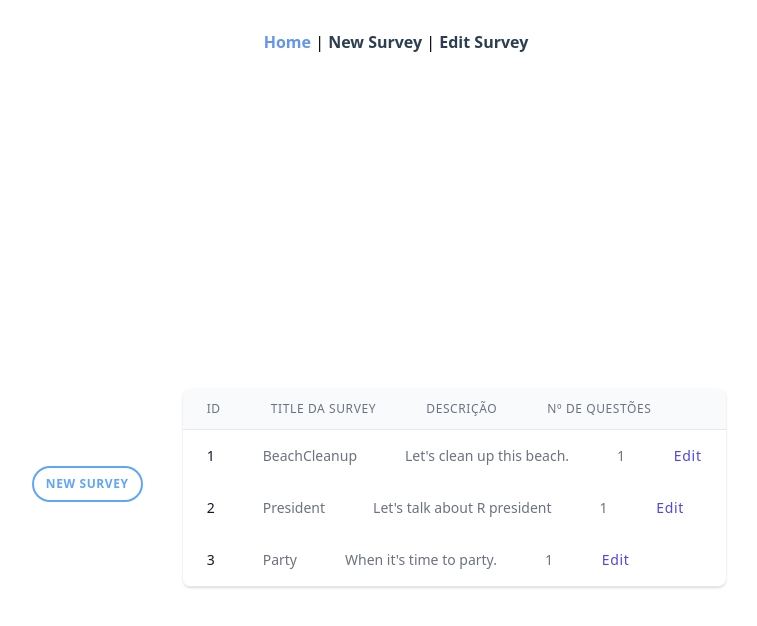
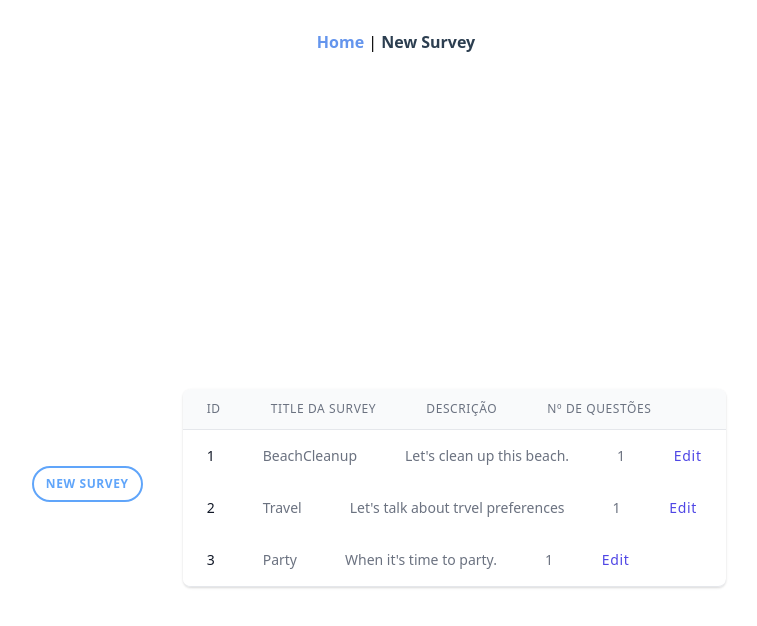
Before and after one commit to rogerhideo/testeSurvey, a Vue app: page / in a window 1280 px wide. Shown: the top 626 px of the page, without its empty margins (244-1001 px from the left). Built offline with nearby package versions, Linux system fonts and the light colour scheme.

Commit message:
21-02-2021

```diff
--- a/src/App.vue
+++ b/src/App.vue
@@ -3,8 +3,7 @@
     <div class="flex  items-center justify-center">
       <div id="nav">
         <router-link to="/">Home</router-link> |
-        <router-link to="/newsurvey">New Survey</router-link> |
-        <router-link to="/editsurvey">Edit Survey</router-link>
+        <router-link to="/newsurvey">New Survey</router-link>
       </div>
     </div>
 
--- a/src/components/surveys/checkBox.vue
+++ b/src/components/surveys/checkBox.vue
@@ -67,7 +67,7 @@
         props: {
             value: {
                 required: false,
-                type: Object,
+                type: Array,
                 default: null
             }
         },
--- a/src/components/surveys/listaSuspensa.vue
+++ b/src/components/surveys/listaSuspensa.vue
@@ -64,7 +64,7 @@
         props: {
             value: {
                 required: false,
-                type: Object,
+                type: Array,
                 default: null
             }
         },
--- a/src/components/surveys/miniSurvey.vue
+++ b/src/components/surveys/miniSurvey.vue
@@ -146,7 +146,7 @@
 			},
 			toggleModalSelected() {
 				    this.isOpenOptions = false
-					this.selected = this.selectedSet()
+					this.selected = this.selectedSet
 			},
 
 			emitter(value) {
@@ -184,7 +184,6 @@
 			},
 			isOpenSelect(){
 				if (this.value.tipoSurvey !== 0 ){
-					console.log("isopen slec")
 					return true
 				}
 				else
--- a/src/components/surveys/multiplaEscolha.vue
+++ b/src/components/surveys/multiplaEscolha.vue
@@ -68,7 +68,7 @@
         props: {
             value: {
                 required: false,
-                type: Object,
+                type: Array,
                 default: null
             }
         },
--- a/src/components/surveys/respostaCurta.vue
+++ b/src/components/surveys/respostaCurta.vue
@@ -61,7 +61,7 @@
         props: {
             value: {
                 required: false,
-                type: Object,
+                type: Array,
                 default: null
             }
         },
--- a/src/components/surveys/respostaLonga.vue
+++ b/src/components/surveys/respostaLonga.vue
@@ -15,7 +15,7 @@
         props: {
             value: {
                 required: false,
-                type: Object,
+                type: Array,
                 default: null
             },
         },
--- a/src/router/index.js
+++ b/src/router/index.js
@@ -29,8 +29,8 @@ const routes = [
   {
     path: "/editsurvey",
     name: "edit-survey",
-    component: EditSurvey
-
+    component: EditSurvey,
+    props: true
   },
   //{
   //path: "/createuser",
--- a/src/store/modules/survey.js
+++ b/src/store/modules/survey.js
@@ -15,8 +15,8 @@ export const state = {
       },
       {
         id: 2,
-        title: "President",
-        description: "Let's talk about R president",
+        title: "Travel",
+        description: "Let's talk about trvel preferences",
         question: [{
                 tipoSurvey: 1,
                 titleQuestion: "Diga em poucas Palavras",
--- a/src/views/surveys/EditSurvey.vue
+++ b/src/views/surveys/EditSurvey.vue
@@ -4,7 +4,7 @@
 	<div class="md:flex-wrap w-3/5 bg-white shadow-md rounded-md border-gray-200 hover:shadow-xl p-5 ml-6 mb-5 ">
 		<div class=" w-11/12">
 			<div class="md:flex-wrap md:justify-center md:items-center w-full text-center ">
-				<label for="title" class="block text-sm font-medium text-gray-300">Título do formulário</label>
+				<label  class="block text-sm font-medium text-gray-300">Título do formulário</label>
 				<input
 					type="text"
 					name="title"
```
Lines whose indentation alone changed are shown as unchanged.
